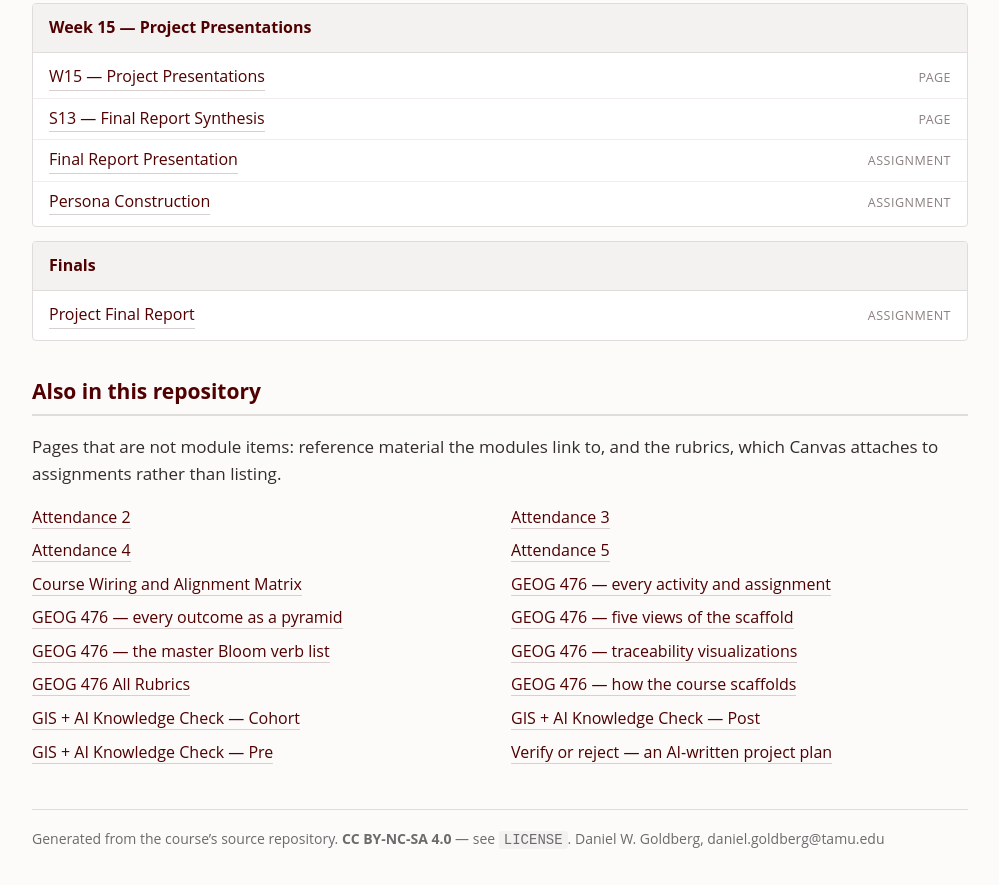
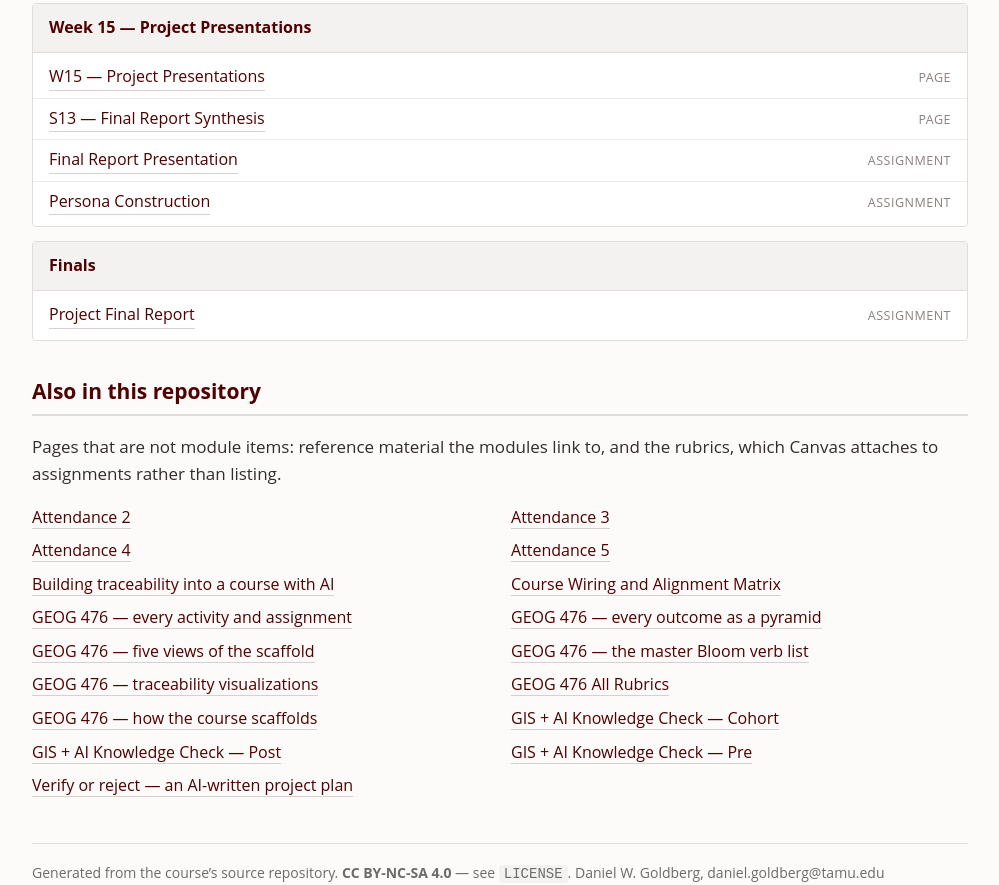
Before and after one commit to danielgoldbergtamu/tamu-geography-476-public, a plain HTML site: page index.html in a window 1280 px wide. Shown: the part 6099-6984 px from the top of the page, without its empty margins (140-1139 px from the left). Before the commit the page ends 6951 px from the top, so only its background shows below. Drawn offline with Linux system fonts and the light colour scheme.

Commit message:
Landing page: list the traceability talk under Also in this repository too
Co-Authored-By: Claude Opus 5.5 <noreply@anthropic.com>
Claude-Session: https://claude.ai/code/session_01VDdqT89h3YWHfDmXP7vU7t

```diff
--- a/index.html
+++ b/index.html
@@ -262,6 +262,7 @@ criterion; none of it depends on the rest.</p>
   <li><a href="03_Assignments/Attendance_3.html">Attendance 3</a></li>
   <li><a href="03_Assignments/Attendance_4.html">Attendance 4</a></li>
   <li><a href="03_Assignments/Attendance_5.html">Attendance 5</a></li>
+  <li><a href="talks/Traceability_Talk.html">Building traceability into a course with AI</a></li>
   <li><a href="02_Pages/Course_Wiring_Matrix.html">Course Wiring and Alignment Matrix</a></li>
   <li><a href="02_Pages/scaffold_items.html">GEOG 476 &#8212; every activity and assignment</a></li>
   <li><a href="02_Pages/scaffold_pyramid.html">GEOG 476 &#8212; every outcome as a pyramid</a></li>
```
